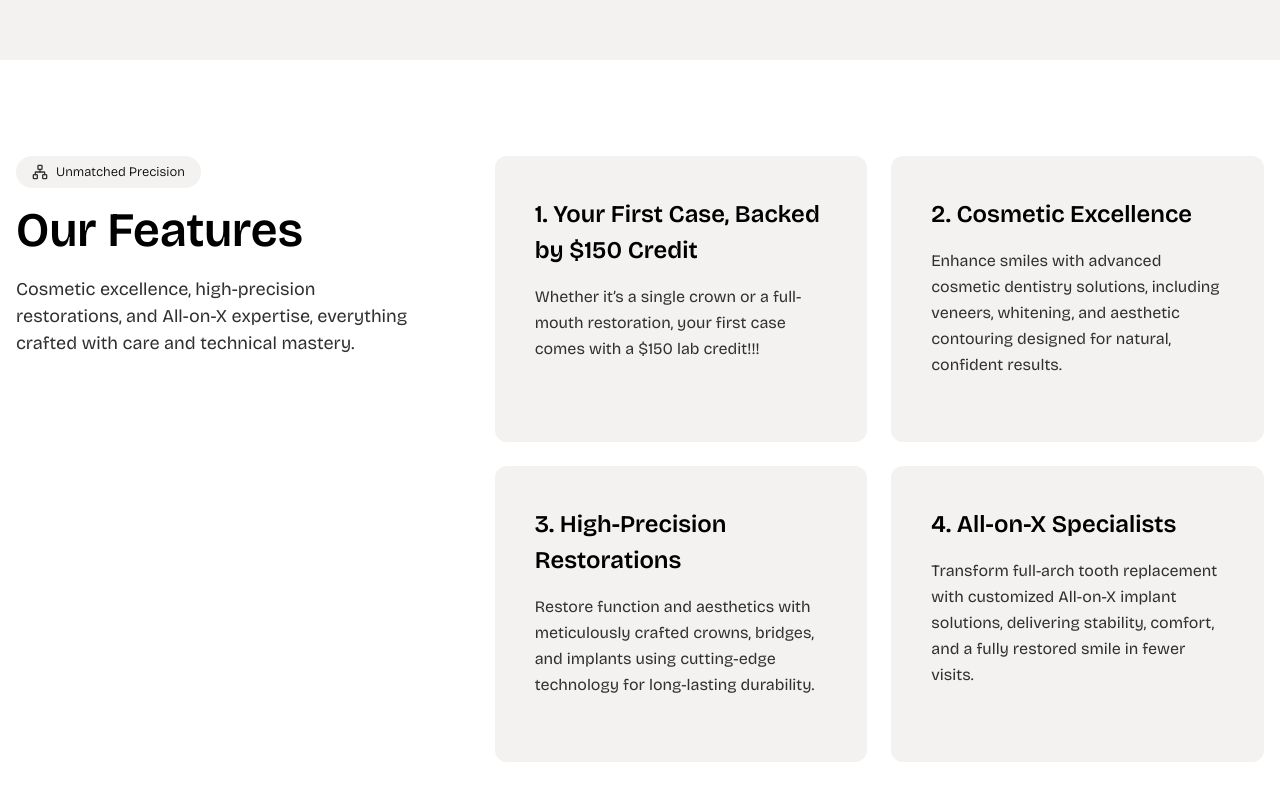
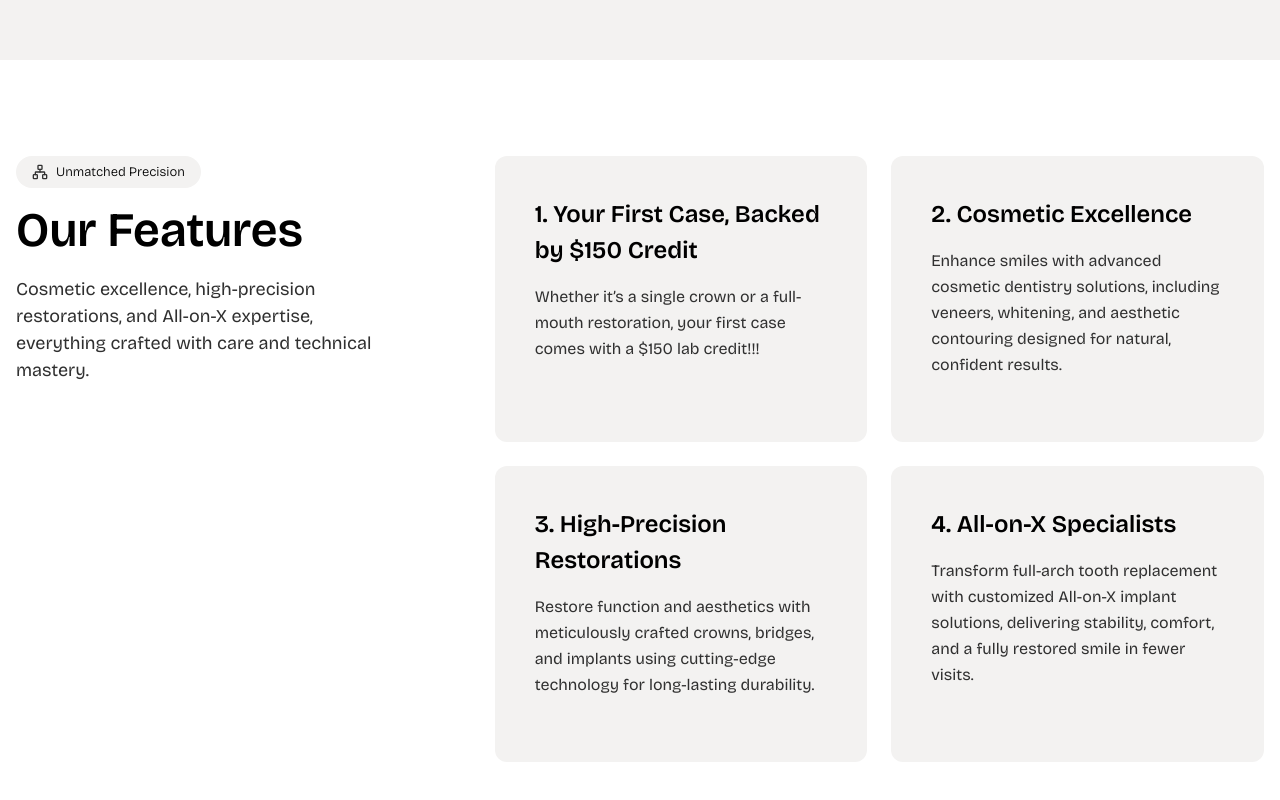
Before and after one commit to rifat-hassan-nibir/dental-lab, a Next.js app: page / in a window 1280 px wide. Shown: the part 882-1682 px from the top of the page. Built offline with nearby package versions, Linux system fonts and the light colour scheme.

Commit message:
refactor: add different padding left value for isCenter prop

```diff
--- a/components/common/ui/SectionTitle.tsx
+++ b/components/common/ui/SectionTitle.tsx
@@ -10,7 +10,9 @@ export default function SectionTitle({
   className?: string;
 }) {
   return (
-    <div className="flex flex-col gap-3 lg:gap-4">
+    <div
+      className={`flex flex-col gap-3 lg:gap-4 ${!isCenter && "pl-0 md:pl-0 lg:pl-0"} "pl-6 md:pl-10 lg:pl-0 pr-6 md:pr-10 lg:pr-0"}`}
+    >
       <h2
         className={`text-[32px] md:text-[36px] lg:text-[40px] xl:text-5xl font-semibold leading-tight ${isCenter ? "text-center" : "text-left"} ${isCenter ? "md:w-175" : ""} ${isCenter ? "mx-auto" : ""} ${className}`}
       >
```
